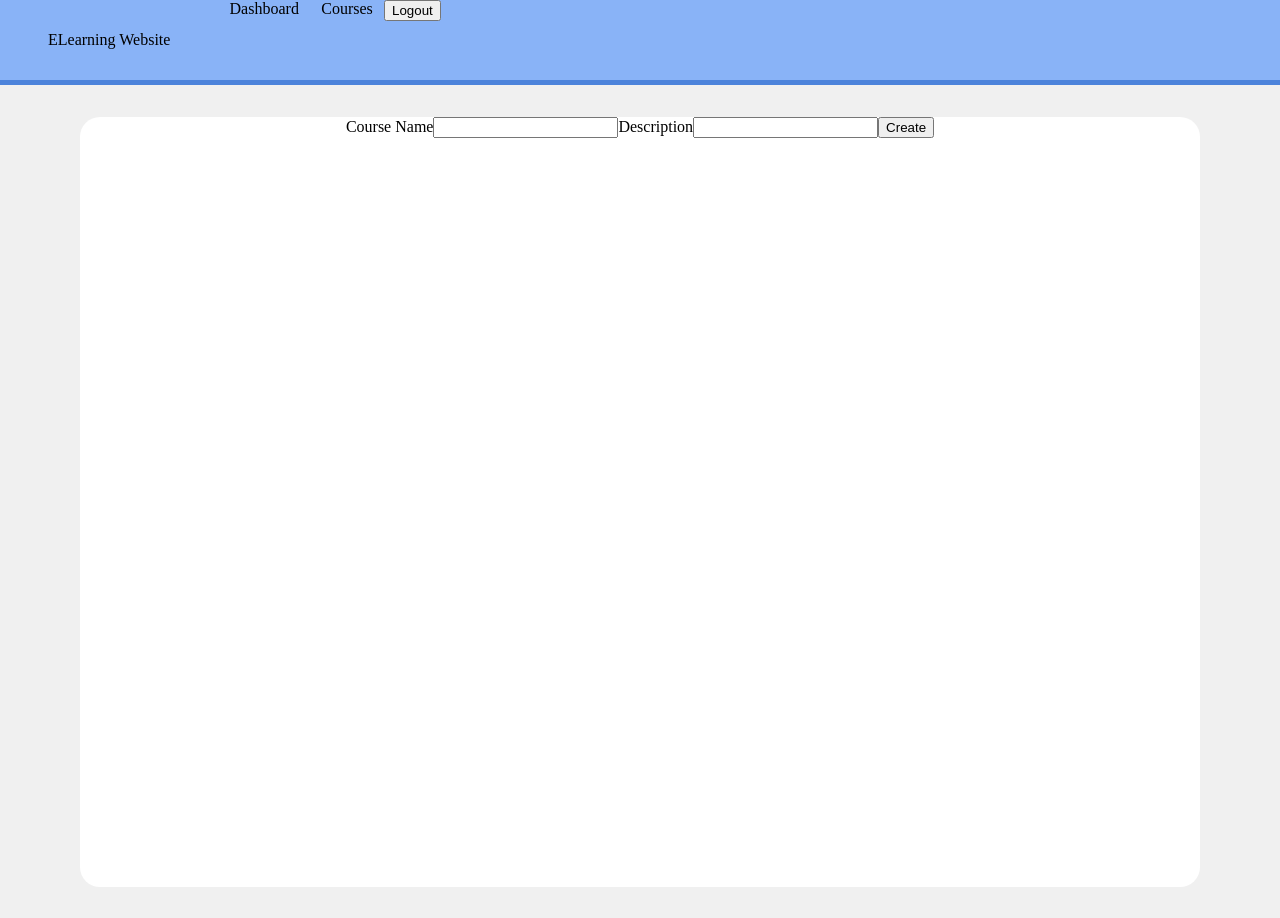
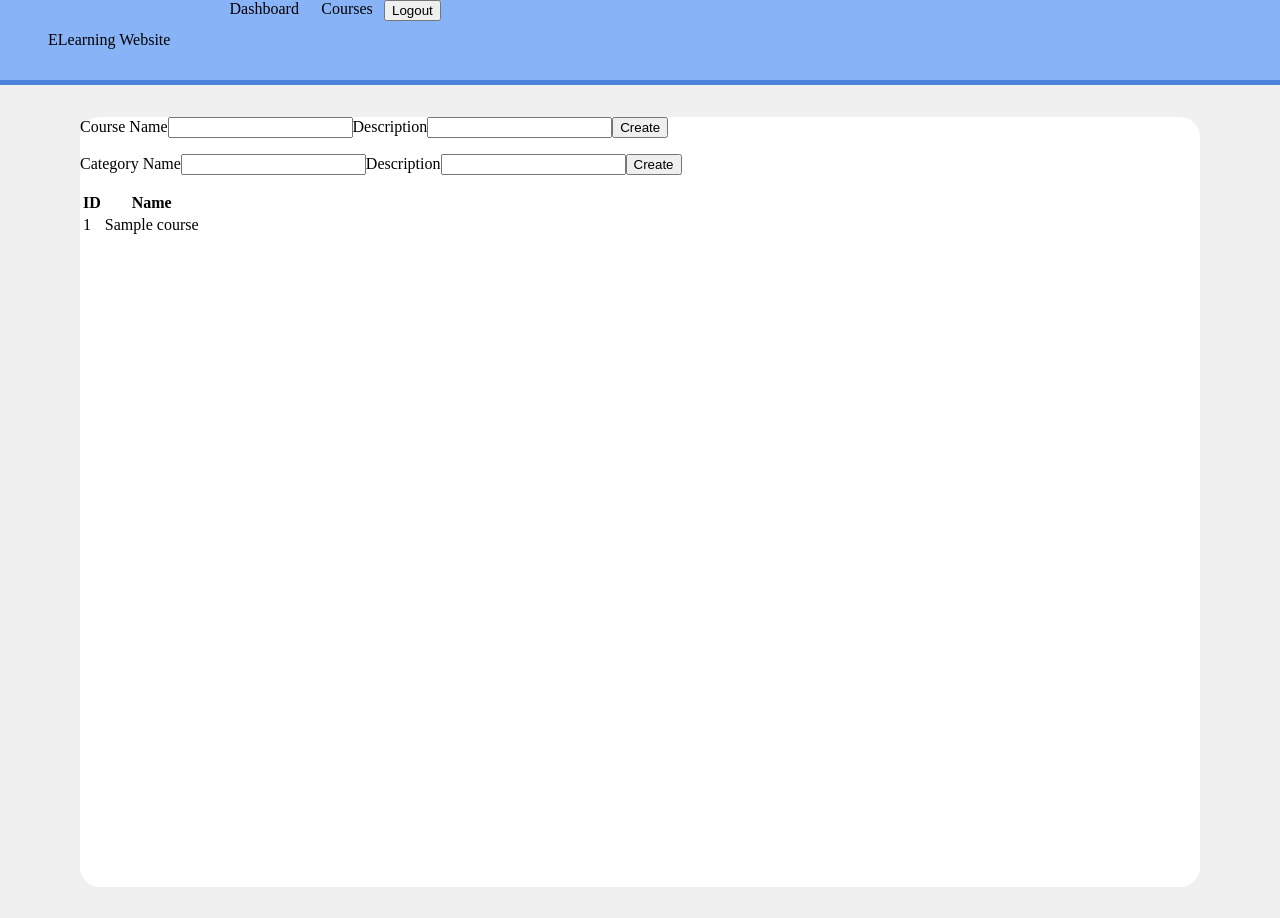
Before and after one commit to kaenan/elearning-website, a PHP site: page /courses/courses_create.php in a window 1280 px wide. Shown: the top 918 px of the page. Run offline with PHP 8.4, Linux system fonts and the light colour scheme; tables that the repository leaves empty or names only in its code hold one stand-in row (values such as "Sample post").

Commit message:
Added category form and fixed file links

```diff
--- a/core_renderer.php
+++ b/core_renderer.php
@@ -1,22 +1,33 @@
 <?php
-
 class core_renderer {
 
-    static function header() {
+    protected $root;
 
+    function __construct()
+    {
+        $this->root = '';
+        $count = count(explode('/', $_SERVER['REQUEST_URI'])) - 3;
+        while($count > 0) {
+            $this->root .= '../';
+            $count--;
+        }
+    }
+
+    function header() {
+        $csslink= $this->root.'theme/css/general.css';
         $html =
-        '<link rel="stylesheet" href="theme/css/general.css">
+        '<link rel="stylesheet" href="'.$csslink.'">
         <header id="page-header">
             <div class="pageheader">
                 <div class="header-logo">
                     <p>ELearning Website</p>
                 </div>
                 <div class="navigation-buttons">
-                    <a class="nav-button" href="index.php">Dashboard</a>
-                    <a class="nav-button" href="courses.php">Courses</a>
+                    <a class="nav-button" href="'.$this->root.'index.php">Dashboard</a>
+                    <a class="nav-button" href="'.$this->root.'courses/courses.php">Courses</a>
                 </div>
                 <div>
-                    <form method="post" action="index.php">
+                    <form method="post" action="'.$this->root.'index.php">
                         <input type="hidden" name="action" value="logout">
                         <input type="submit" value="Logout">
                     </form>
@@ -37,7 +48,7 @@ class core_renderer {
         return $html;
     }
 
-    static function footer() {
+    function footer() {
         return
         '</div>
         </div>
@@ -106,3 +117,81 @@ class core_renderer {
         return $html;
     }
 }
+
+class html_table {
+
+    public array $headers;
+
+    private array $rows;
+
+    function __construct()
+    {
+        $this->headers = array();
+        $this->rows = array();
+    }
+
+    function new_row(html_row $row) {
+        // $html = '<tr>';
+
+        // foreach($row as $d) {
+        //     $html .= '<td>'.$d.'</td>';
+        // }
+        // $html .= '</tr>';
+
+        // $this->rows[] = $html;
+        $this->rows[] = $row;
+    }
+
+    function print_table() {
+
+        $html = '<table>';
+
+        $html .= '<tr>';
+        foreach($this->headers as $head) {
+            $html .= '<th>'.$head.'</th>';
+        }
+        $html .= '</tr>';
+
+        foreach($this->rows as $row) {
+            $html .= '<tr>';
+            foreach($row->get_row_data() as $cell) {
+                $html .= '<td>'.$cell->get_cell_data().'</td>';
+            }
+            $html .= '</tr>';
+        }
+
+        return $html . '</table>';
+    }
+}
+
+class html_row {
+
+    private array $cells;
+
+    function __construct($array = array())
+    {
+        $this->cells = $array;
+    }
+
+    function add_cell(html_cell $cell) {
+        $this->cells[] = $cell->get_cell_data();
+    }
+
+    function get_row_data() {
+        return $this->cells;
+    }
+}
+
+class html_cell {
+
+    private string $cell;
+
+    function __construct(string $data)
+    {
+        $this->cell = $data;
+    }
+
+    function get_cell_data() {
+        return $this->cell;
+    }
+}
--- /dev/null
+++ b/courses/category_create_form.php
@@ -0,0 +1,15 @@
+<?php
+require_once(dirname(__DIR__).'/custom_form.php');
+class create_category_form extends custom_form {
+
+    function create_form() {
+
+        $this->add_label('categoryname', 'Category Name');
+        $this->add_input('string', 'categoryname', true);
+
+        $this->add_label('description', 'Description');
+        $this->add_input('string', 'description');
+
+        $this->add_submit('Create');
+    }
+}
--- a/courses.php
+++ b/courses/courses.php
@@ -1,7 +1,6 @@
 <?php
-
-require_once('settings/settings.php');
-require_once('settings/lib.php');
+require_once(dirname(__DIR__).'/settings/settings.php');
+require_once(dirname(__DIR__).'/settings/lib.php');
 
 check_loggedin();
 
--- /dev/null
+++ b/courses/courses_create.php
@@ -0,0 +1,39 @@
+<?php
+require_once(dirname(__DIR__).'/settings/settings.php');
+require_once(dirname(__DIR__).'/settings/lib.php');
+require_once('courses_create_form.php');
+require_once('category_create_form.php');
+
+$form = new create_course_form('courseform');
+$categoryform = new create_category_form('categoryform');
+
+if ($data = $form->get_data()) {
+    create_course(0, $data['coursename'], $data['description']);
+    header('Location: courses_create.php');
+    die;
+}
+
+if ($data = $categoryform->get_data()) {
+    create_category(0, $data['categoryname'], $data['description']);
+    header('Location: courses_create.php');
+    die;
+}
+
+echo $OUTPUT->header();
+echo $form->print_form();
+echo $categoryform->print_form();
+
+$table = new html_table();
+$table->headers = array('ID', 'Name');
+$courses = get_courses();
+
+foreach ($courses as $coursedata) {
+    $cells = array();
+    foreach($coursedata as $c) {
+        $cells[] = new html_cell($c);
+    }
+    $table->new_row(new html_row($cells));
+}
+
+echo $table->print_table();
+echo $OUTPUT->footer();
--- a/courses_create_form.php
+++ b/courses/courses_create_form.php
@@ -1,5 +1,5 @@
 <?php
-require_once('custom_form.php');
+require_once(dirname(__DIR__).'/custom_form.php');
 class create_course_form extends custom_form {
 
     function create_form() {
--- a/courses_create.php
+++ /dev/null
@@ -1,15 +0,0 @@
-<?php
-require_once('settings/settings.php');
-require_once('settings/lib.php');
-require_once('courses_create_form.php');
-
-$form = new create_course_form;
-
-echo $OUTPUT->header();
-echo $form->print_form();
-
-if ($data = $form->get_data()) {
-    echo var_dump($data);
-}
-
-echo $OUTPUT->footer();
--- a/custom_form.php
+++ b/custom_form.php
@@ -1,16 +1,19 @@
 <?php
 class custom_form {
+
+    private $formid;
 
     private $html;
 
     private $data;
 
-    function __construct()
+    function __construct($formid)
     {
         $this->html = '';
         $this->data = array();
         $this->set_data();
         $this->create_form();
+        $this->formid = $formid;
     }
 
     /**
@@ -69,7 +72,7 @@ class custom_form {
         return
         '<form method="post">' .
         $this->html .
-        '<input type="hidden" name="forsubmitted" value="1">
+        '<input type="hidden" name="formsubmitted" value="'.$this->formid.'">
         </form>';
     }
 
@@ -79,10 +82,11 @@ class custom_form {
      * @return object|bool $data - Posted data as object. False if no data posted.
      */
     function get_data() {
-        if (isset($this->data['forsubmitted'])) {
-            return $this->data;
-        } else {
-            return false;
+        if (isset($this->data['formsubmitted'])) {
+            if ($this->data['formsubmitted'] == $this->formid) {
+                return $this->data;
+            }
         }
+        return false;
     }
 }
--- a/index.php
+++ b/index.php
@@ -21,7 +21,7 @@ if ($action == 'login') {
 }
 
 if (isset($_SESSION['sesskey'])) {
-    header('Location: courses.php');
+    header('Location: courses/courses.php');
 }
 
 echo $OUTPUT->header();
--- a/settings/lib.php
+++ b/settings/lib.php
@@ -80,3 +80,76 @@ function createsession($data, $sesskey) {
 function post_parameter($parameter) {
     return isset($_POST[$parameter]) ? $_POST[$parameter] : null;
 }
+
+function create_course(int $categoryid, string $name, string $description) {
+    global $DB;
+
+    $sql =
+       "SELECT id, sortorder
+          FROM courses
+         WHERE categoryid = $categoryid
+      ORDER BY sortorder DESC
+         LIMIT 1";
+
+    if (($success = $DB->query($sql)) !== false) {
+        $record = mysqli_fetch_object($success);
+        if ($record !== false) {
+            $order = $record->sortorder + 1;
+        } else {
+            $order = 0;
+        }
+    } else {
+        return false;
+    }
+
+    $created = time();
+
+    $sql =
+    "INSERT INTO courses (categoryid, name, description, sortorder, created)
+                 VALUES($categoryid, '$name', '$description', $order, $created)";
+
+    return $DB->query($sql);
+}
+
+function create_category(int $categoryid, string $name, string $description) {
+    global $DB;
+
+    $sql =
+       "SELECT id, sortorder
+          FROM courses_categories
+         WHERE categoryid = $categoryid
+      ORDER BY sortorder DESC
+         LIMIT 1";
+
+    if (($success = $DB->query($sql)) !== false) {
+        $record = mysqli_fetch_object($success);
+        if ($record !== false) {
+            $order = $record->sortorder + 1;
+        } else {
+            $order = 0;
+        }
+    } else {
+        return false;
+    }
+
+    $created = time();
+
+    $sql =
+    "INSERT INTO courses_categories (categoryid, name, description, sortorder, created)
+                 VALUES($categoryid, '$name', '$description', $order, $created)";
+
+    return $DB->query($sql);
+}
+
+function get_courses() {
+    global $DB;
+
+    $sql =
+    " SELECT id, name
+        FROM courses
+    ORDER BY sortorder";
+
+    if ($data = $DB->query($sql)) {
+        return mysqli_fetch_all($data);
+    }
+}
--- a/settings/settings.php
+++ b/settings/settings.php
@@ -1,5 +1,5 @@
 <?php
-require('core_renderer.php');
+require_once(dirname(__DIR__).'/core_renderer.php');
 
 // Start session.
 session_start();
--- a/theme/css/general.css
+++ b/theme/css/general.css
@@ -49,6 +49,4 @@ body {
   background-color: white;
   margin: 2rem 5rem;
   min-height: 770px;
-  border-radius: 20px;
-  display: flex;
-  justify-content: center; }
+  border-radius: 20px; }
--- a/theme/css/general.scss
+++ b/theme/css/general.scss
@@ -19,6 +19,6 @@ body {
     margin: 2rem 5rem;
     min-height: 770px;
     border-radius: 20px;
-    display: flex;
-    justify-content: center;
+    //display: flex;
+    //justify-content: center;
 }
```
